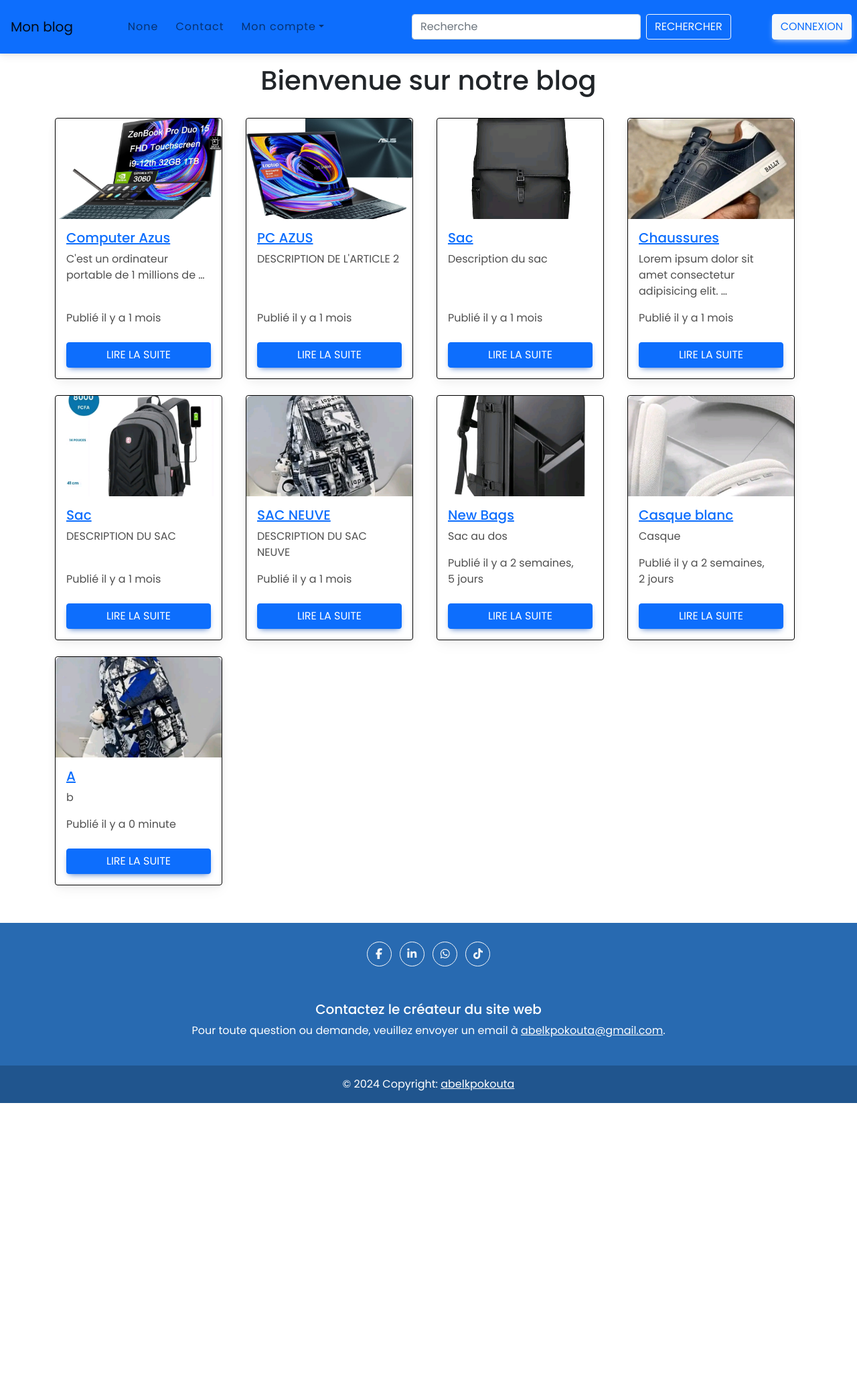
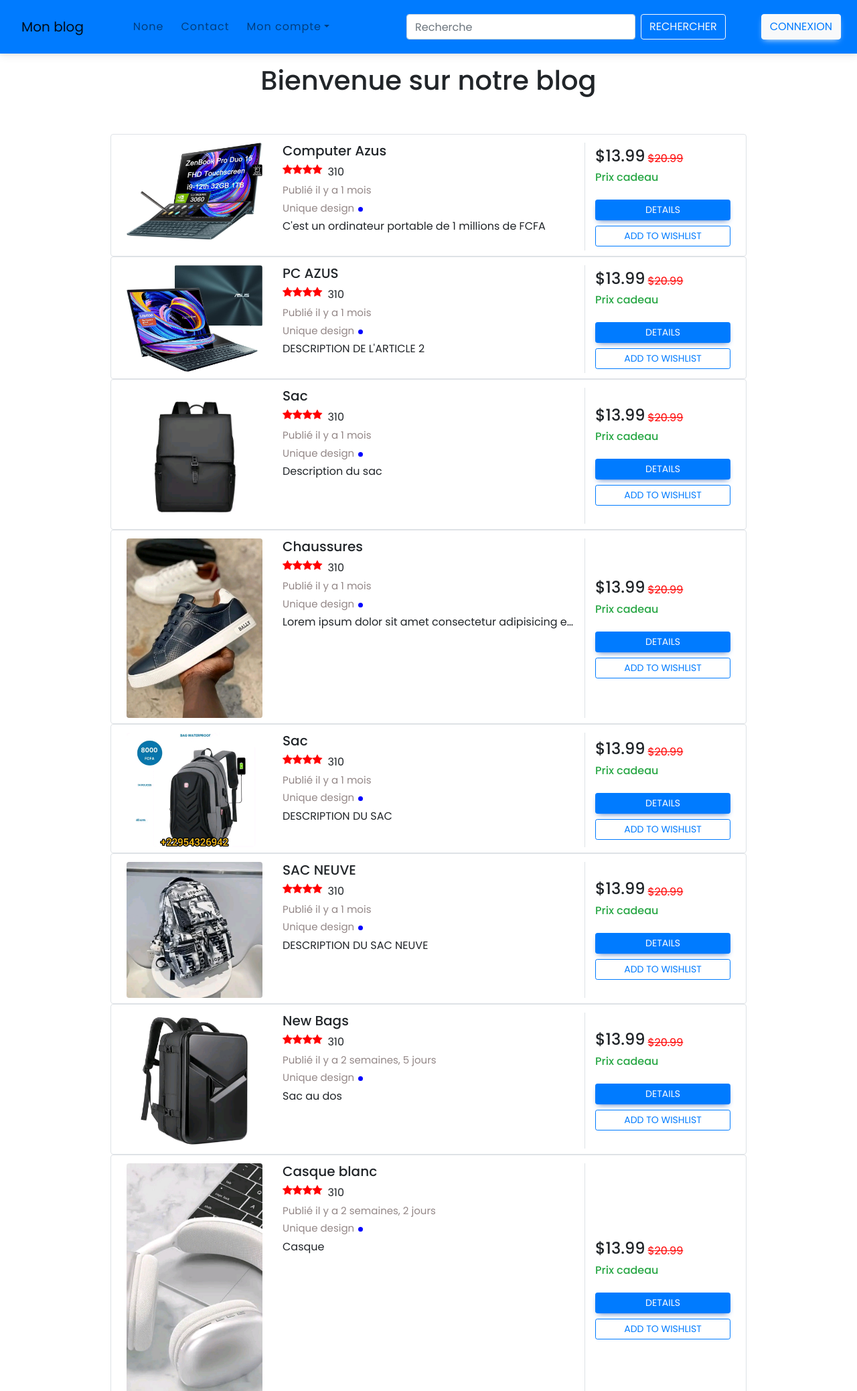
Before and after one commit to Abel-Dev-KPOKOUTA/My_blog_ecommerce, a Django app: page /blog/mon_site/accueil/ in a window 1280 px wide. Shown: the top 2077 px of the page at 67% size. Before the commit the page ends 1647 px from the top, so only its background shows below. Run offline with Django 5.2, Linux system fonts and the light colour scheme; data comes from the database, SQL or seed files in the repository; both versions use the stored data as it was after the commit; some libraries are stand-ins or nearby versions.

Commit message:
modification

```diff
--- /dev/null
+++ b/blog/static/css/style1.css
@@ -0,0 +1,41 @@
+body {
+    background: #eee;
+}
+
+.ratings i {
+    font-size: 16px;
+    color: red;
+}
+
+.strike-text {
+    color: red;
+    text-decoration: line-through;
+}
+
+.product-image {
+    width: 100%;
+}
+
+.dot {
+    height: 7px;
+    width: 7px;
+    margin-left: 6px;
+    margin-right: 6px;
+    margin-top: 3px;
+    background-color: blue;
+    border-radius: 50%;
+    display: inline-block;
+}
+
+.spec-1 {
+    color: #938787;
+    font-size: 15px;
+}
+
+h5 {
+    font-weight: 400;
+}
+
+.para {
+    font-size: 16px;
+}
--- a/blog/templates/blog/index.html
+++ b/blog/templates/blog/index.html
@@ -6,32 +6,40 @@
     {% if user.is_authenticated %}
     <p> Connecté sous {{ user.username }} </p>
     {% endif %}
-    <div class="row">
-        {% for article in all_articles %}
-            <div class="col-12 col-md-6 col-lg-4 col-xl-3 mt-4">
-                <div class="card h-100" style="border-color: black; max-width: 250px;">
-                    <div class="bg-image hover-overlay" data-mdb-ripple-init data-mdb-ripple-color="light">
-                        {% if article.image %}
-                        <img src="{{ article.image.url }}" alt="Card image cap" class="img-fluid" style="width: 100%; height: 150px; object-fit: cover;"/>
-                        {% else %}
-                        <img src="/static/images/default_image.jpg" alt="Default image" class="img-fluid" style="width: 100%; height: 150px; object-fit: cover;"/>
-                        {% endif %}
-                        <a href="{% url 'blog_site:article_info' article.id %}">
-                            <div class="mask" style="background-color: rgba(251, 251, 251, 0.15);"></div>
-                        </a>
+</div>
+
+<link rel="stylesheet" href="https://stackpath.bootstrapcdn.com/bootstrap/4.4.1/css/bootstrap.min.css">
+<link rel="stylesheet" href="https://stackpath.bootstrapcdn.com/bootstrap/4.4.1/js/bootstrap.bundle.min.js">
+<link rel="stylesheet" href="https://cdnjs.cloudflare.com/ajax/libs/jquery/3.2.1/jquery.min.js">
+<link rel="stylesheet" href="https://cdnjs.cloudflare.com/ajax/libs/font-awesome/4.7.0/css/font-awesome.min.css">
+<!-- Affichage de toutes les artilces en stokes ...... -->
+<div class="container mt-5 mb-5">
+    <div class="d-flex justify-content-center row">
+        <div class="col-md-10">
+            {% for article in all_articles %}
+            <div class="row p-2 bg-white border rounded">
+                <div class="col-md-3 mt-1"><img class="img-fluid img-responsive rounded product-image" src="{{ article.image.url }}"></div>
+                <div class="col-md-6 mt-1">
+                    <h5>{{ article.title }}</h5>
+                    <div class="d-flex flex-row">
+                        <div class="ratings mr-2"><i class="fa fa-star"></i><i class="fa fa-star"></i><i class="fa fa-star"></i><i class="fa fa-star"></i></div><span>310</span>
                     </div>
-                    <div class="card-body d-flex flex-column">
-                        <h5 class="card-title"><a href="{% url 'blog_site:article_info' article.id %}">{{ article.title }}</a></h5>
-                        <p class="card-text">{{ article.description |truncatewords:8 }}</p>
-                        <p class="card-text mt-auto">Publié il y a {{ article.created_at|timesince}}</p>
-                        <a href="{% url 'blog_site:article_info' article.id %}" class="btn btn-primary mt-2" data-mdb-ripple-init>LIRE LA SUITE</a>
+                    <div class="mt-1 mb-1 spec-1"><span>Publié il y a {{ article.created_at|timesince}}</span></div>
+                    <div class="mt-1 mb-1 spec-1"><span>Unique design</span><span class="dot"></span></div>
+                    <p class="text-justify text-truncate para mb-0">{{ article.description }}<br><br></p>
+                </div>
+                <div class="align-items-center align-content-center col-md-3 border-left mt-1">
+                    <div class="d-flex flex-row align-items-center">
+                        <h4 class="mr-1">$13.99</h4><span class="strike-text">$20.99</span>
                     </div>
+                    <h6 class="text-success">Prix cadeau </h6>
+                    <div class="d-flex flex-column mt-4"><a href="{% url 'blog_site:article_info' article.id  %}" class="btn btn-primary btn-sm" type="button">Details</a><button class="btn btn-outline-primary btn-sm mt-2" type="button">Add to wishlist</button></div>
                 </div>
             </div>
-        {% endfor %}
+            {% endfor %}
+        </div>
     </div>
 </div>
-
 {% endblock %}
 
 {% block pied_page %}
--- a/blog/templates/blog/navigation_bar.html
+++ b/blog/templates/blog/navigation_bar.html
@@ -7,6 +7,7 @@
     <link rel="stylesheet" href="{% static 'css/mdb.min.css' %}">
     <link rel="stylesheet" href="{% static 'css/mdb.rtl.min.css' %}">
     <link rel="stylesheet" href="{% static 'css/style.css' %}">
+    <link rel="stylesheet" href="{% static 'css/style1.css' %}">
     <link rel="stylesheet" href="https://cdnjs.cloudflare.com/ajax/libs/font-awesome/5.15.4/css/all.min.css">
     <link href="https://cdn.jsdelivr.net/npm/bootstrap@5.0.0/dist/css/bootstrap.min.css" rel="stylesheet">
     <script src="https://cdn.jsdelivr.net/npm/@popperjs/core@2.9.2/dist/umd/popper.min.js"></script>
```
Also changed, not shown: blog/templates/blog/search.html (+30 -22 lines), blog/templates/blog/article_info.html (line endings or trailing spaces), db.sqlite3.
